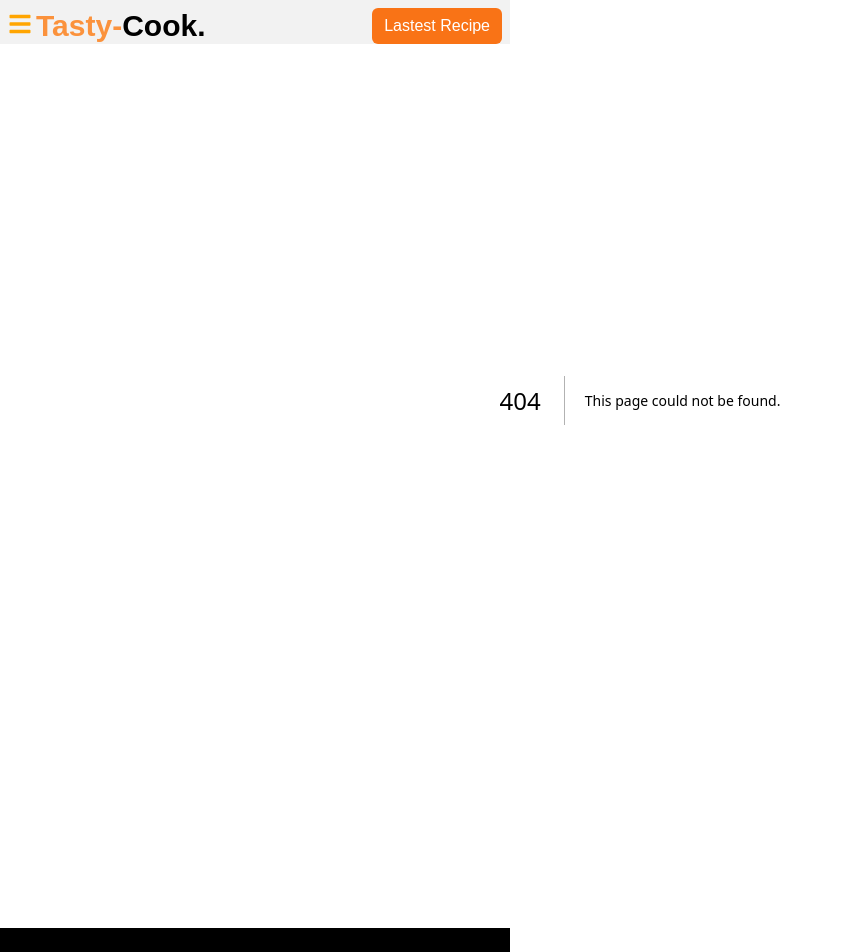
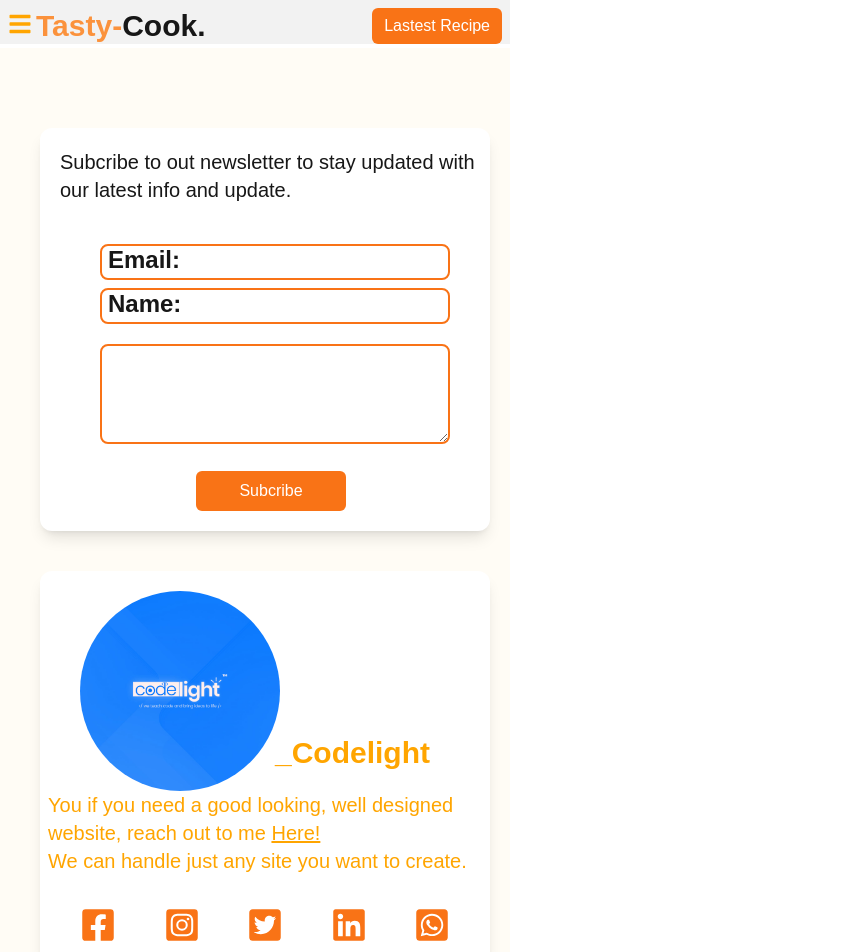
Before and after one commit to tijesunimi-5/food-recipe-app, a Next.js app: page /register/newsletter in a window 1280 px wide. Before the commit this address had no page. Shown: the top 952 px of the page, without its empty margins (0-843 px from the left). Built offline with nearby package versions, Linux system fonts and the light colour scheme.

Commit message:
first commit

```diff
--- a/app/page.js
+++ b/app/page.js
@@ -35,7 +35,12 @@ export default function Home() {
       const response = await axios.get(url);
 
       const { results } = response.data;
+      if (results && results.length > 0) {
+
         setRecipes(results);
+      }else {
+        console.error("No recipe found")
+      }
     } catch (error) {
       console.error("Error fetching recipes:", error);
     }
@@ -78,6 +83,7 @@ export default function Home() {
         </p>
 
         <div className="text-center mt-10 pb-10">
+          {recipes.length > 0 ? (
             <div className="text-center mt-10 pb-10 ml-8 ">
               {recipes.map((recipe) => (
                 <div className="mt-8">
@@ -104,6 +110,9 @@ export default function Home() {
                 </div>
               ))}
             </div>
+          ) : (
+            <p>Recipe temporarily unavailable. try again later</p>
+          )}
         </div>
       </div>
 
@@ -136,8 +145,9 @@ export default function Home() {
                 ))}
               </div>
             ) : (
-              <p className="text-red-400 text-xl">
-                No Cuisine recipes available. (Check internet connection)
+              <p className="mt-3 text-xl">
+                No Cuisine recipes available. (site may have be down temporarily
+                try again later.)
               </p>
             )}
 
@@ -273,6 +283,11 @@ export default function Home() {
             <div className="w-[150px] mt-5 ml-44 h-[40px]">
               <Button>Send</Button>
             </div>
+            <div className="w-[250px] h-[40px] ml-32 mt-10">
+              <Link href={'/register/newsletter'} >
+                <Button>Subcribe to our newsletter</Button>
+              </Link>
+            </div>
           </div>
         </div>
       </div>
--- a/app/recipe/page.js
+++ b/app/recipe/page.js
@@ -1,11 +1,95 @@
-import React from 'react'
+"use client"
+import Button from "@/components/Button";
+import Card from "@/components/Card";
+import React, { useState, useEffect } from "react";
 
 const page = () => {
+  const [query, setQuery] = useState("");
+  const [recipes, setRecipes] = useState([]);
+  const apiKey = "24e8c8d91c2a4e57b44c61208f8055e0";
+
+  const fetchRecipes = async () => {
+    const url = `https://api.spoonacular.com/recipes/complexSearch?apiKey=${apiKey}&query=cuisine&number=4`;
+
+    try {
+      const response = await axios.get(url);
+
+      const { results } = response.data;
+      if (results && results.length > 0) {
+        setRecipes(results);
+      } else {
+        console.error("No snack recipes found.");
+      }
+    } catch (error) {
+      console.error("Error fetching recipes:", error);
+    }
+  };
+
+
+  useEffect(() => {
+    fetchRecipes();
+  }, []);
+
+  const handleSearch = () => {
+    fetchRecipes();
+    console.log('working')
+  };
+
+
   return (
-    <div>
-      loading...
+    <div className="w-[510px] ">
+      <div className="mt-20">
+        <div className="pl-7 py-2  text-black relative w-[479px]">
+          <label
+            htmlFor="email"
+            className="absolute px-2 text-2xl font-semibold"
+          >
+            Search:{" "}
+          </label>
+          <input
+            type="email"
+            id="email"
+            className="border-2 relative w-[450px] rounded-lg bg-transparent backdrop:blur-3xl border-orange-500 pl-24  text-2xl"
+          />
+          <div className="w-[100px] h-[35px] absolute right-0 top-2">
+            <Button onClick={handleSearch}>Search</Button>
+          </div>
+        </div>
+
+        <div className="relative">
+          <h1 className="mt-10 text-3xl pl-5">Cuisine</h1>
+          <div className="relative overflow-x-scroll scroll-smooth">
+            {recipes.length > 0 ? (
+              <div className="flex w-[510px] pl-14 relative">
+                {recipes.map((recipe) => (
+                  <Card key={recipe.id}>
+                    <div
+                      key={recipe.id}
+                      className="text-center shadow-md bg-white rounded-xl w-[400px] mt-9 relative"
+                    >
+                      <img
+                        src={recipe.image}
+                        alt={recipe.title}
+                        className="rounded-xl h-64 object-cover snack-recipe"
+                        key={recipe.id}
+                      />
+                      <div className="snack-title-overlay rounded-xl">
+                        {recipe.title}
+                      </div>
+                    </div>
+                  </Card>
+                ))}
+              </div>
+            ) : (
+              <p className="text-red-400 text-xl">
+                No Cuisine recipes available. (Check internet connection)
+              </p>
+            )}
+          </div>
+        </div>
+      </div>
     </div>
-  )
-}
+  );
+};
 
-export default page
+export default page;
--- /dev/null
+++ b/app/register/newsletter/page.js
@@ -0,0 +1,114 @@
+"use client";
+import Button from "@/components/Button";
+import Card from "@/components/Card";
+import Link from "next/link";
+import React from "react";
+import {
+  FaFacebookSquare,
+  FaLinkedin,
+  FaInstagramSquare,
+  FaTwitterSquare,
+  FaWhatsappSquare,
+} from "react-icons/fa";
+
+const page = () => {
+  return (
+    <div className="pt-20 mt-12 w-[510px] bg-[#FFFCF5] py-10">
+      <div className="ml-10">
+        <Card>
+          <div className="ml-5">
+            <p className="text-xl">
+              Subcribe to out newsletter to stay updated with our latest info
+              and update. <br />
+            </p>
+
+            <div>
+              <div className="pl-10">
+                <div className="mt-10">
+                  <label
+                    htmlFor="email"
+                    className="absolute px-2 text-2xl font-semibold"
+                  >
+                    Email:{" "}
+                  </label>
+                  <input
+                    type="email"
+                    id="email"
+                    className="border-2 w-[350px] rounded-lg border-orange-500 pl-20  text-2xl"
+                  />{" "}
+                  <br />
+                  <div className="mt-2">
+                    {" "}
+                    <label
+                      htmlFor="name"
+                      className="absolute px-2 text-2xl font-semibold"
+                    >
+                      Name:{" "}
+                    </label>
+                    <input
+                      type="text"
+                      id="name"
+                      className="border-2 w-[350px] rounded-lg border-orange-500 pl-20  text-2xl"
+                    />
+                  </div>
+                  <textarea
+                    rows={3}
+                    className="border-2 border-orange-500 text-2xl pl-2 mt-5 rounded-lg w-[350px]"
+                  />
+                  <div className="w-[150px] mt-5 ml-24 h-[40px]">
+                    <Button>Subcribe</Button>
+                  </div>
+                </div>
+              </div>
+            </div>
+          </div>
+        </Card>
+      </div>
+
+      <div className="mt-10 ml-10 ">
+        <Card>
+          <div className="relative w-[400px] h-[200px] rounded-full ml-10 flex">
+            <img
+              src="/codelight.jpg"
+              className="rounded-full w-[200px] h-[200px]"
+            />
+            <span className="bottom-5 absolute text-3xl font-bold right-[50px]">
+              _Codelight
+            </span>
+          </div>
+          <p className="text-xl ml-2">
+            <span>
+              You if you need a good looking, well designed website, reach out
+              to me{" "}
+              <a href="/" className="underline">
+                Here!
+              </a>{" "}
+              <br />
+              We can handle just any site you want to create.
+            </span>
+          </p>
+
+          <p className="flex text-4xl text-orange-500 w-[370px] mt-8 ml-10 justify-between">
+            <a href={"/"}>
+              <FaFacebookSquare />
+            </a>
+            <a href={"/"}>
+              <FaInstagramSquare />
+            </a>
+            <a href={"/"}>
+              <FaTwitterSquare />
+            </a>
+            <a href={"/"}>
+              <FaLinkedin />
+            </a>
+            <a href={"/"}>
+              <FaWhatsappSquare />
+            </a>
+          </p>
+        </Card>
+      </div>
+    </div>
+  );
+};
+
+export default page;
--- a/components/Card.js
+++ b/components/Card.js
@@ -1,9 +1,9 @@
 import React from 'react'
 
-const Card = (props) => {
+const Card = ({children, key}) => {
   return (
-    <div className='flex flex-col w-[450px] py-5 rounded-xl shadow-lg bg-white overflow-hidden'>
-      {props.children}
+    <div key={key} className='flex flex-col w-[450px] py-5 rounded-xl shadow-lg bg-white overflow-hidden'>
+      {children}
     </div>
   )
 }
--- a/components/Dashboard.js
+++ b/components/Dashboard.js
@@ -34,15 +34,10 @@ const Dashboard = () => {
         </li>
       </ul>
 
-      <div className="flex mt-20 ml-24">
-        <div className="w-[130px] mr-10 h-[40px]">
-          <Link href={"/register/login"}>
-            <Button>Login</Button>
-          </Link>
-        </div>
-        <div className="w-[130px]">
-          <Link href={"/sign-up"}>
-            <Button>Sign up</Button>
+      <div className="flex mt-20 ">
+        <div className="w-[250px] h-[40px] ml-32 mt-10">
+          <Link href={"/register/newsletter"} onClick={closeDashboard}>
+            <Button>Subcribe to our newsletter</Button>
           </Link>
         </div>
       </div>
--- a/components/Footer.js
+++ b/components/Footer.js
@@ -23,9 +23,7 @@ const Footer = () => {
           <Link href={"/recipe"} className="underline decoration-orange-500 ">
             Recipes
           </Link>
-          <Link href={"/blog"} className="underline decoration-orange-500 ">
-            Blogs
-          </Link>
+
           <Link href={"/register/sign-up"} className="underline decoration-orange-500 ">
             Sign-up
           </Link>
```
Also changed, not shown: public/ceo.jpg (added), public/codelight.jpg (added). Lines whose indentation alone changed are shown as unchanged.
